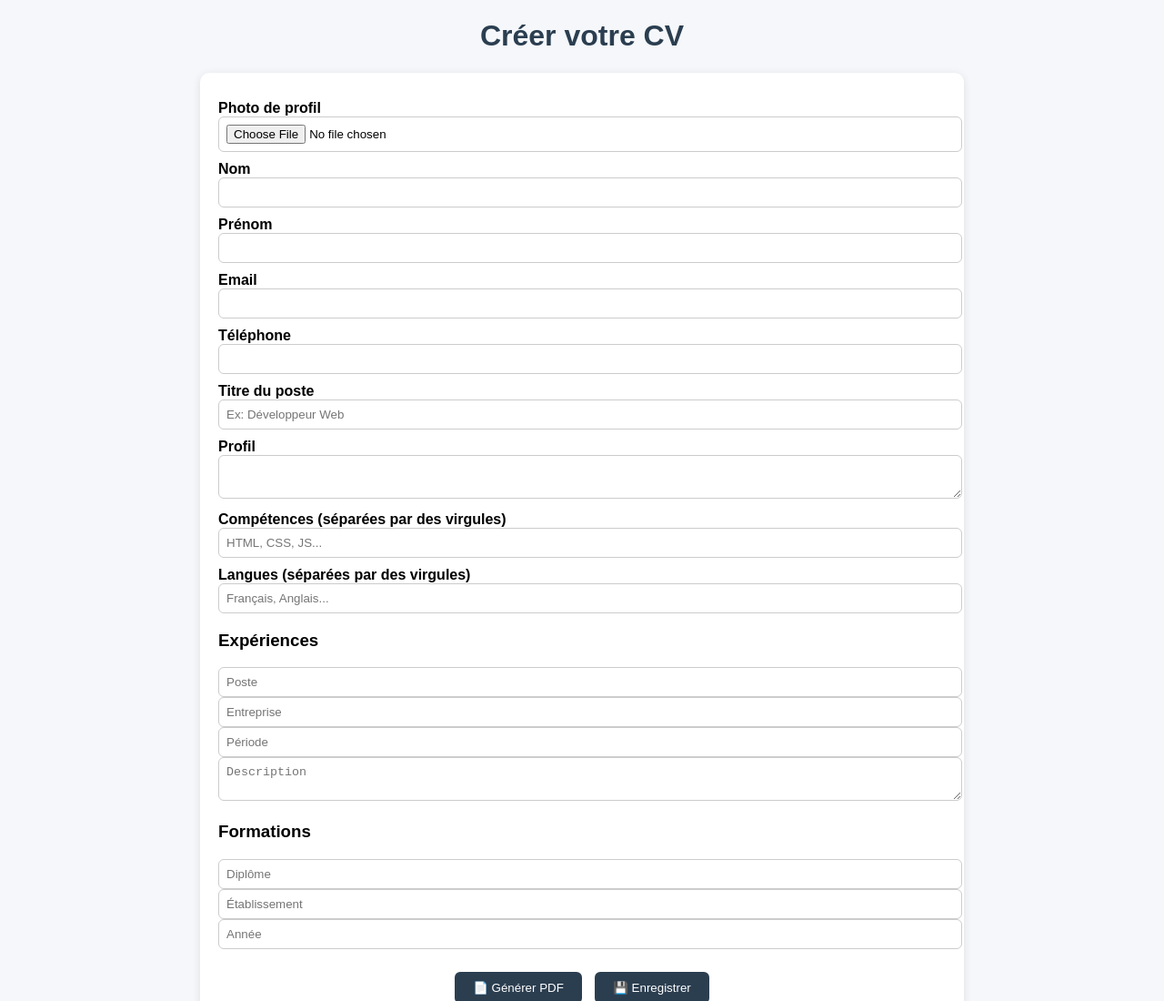
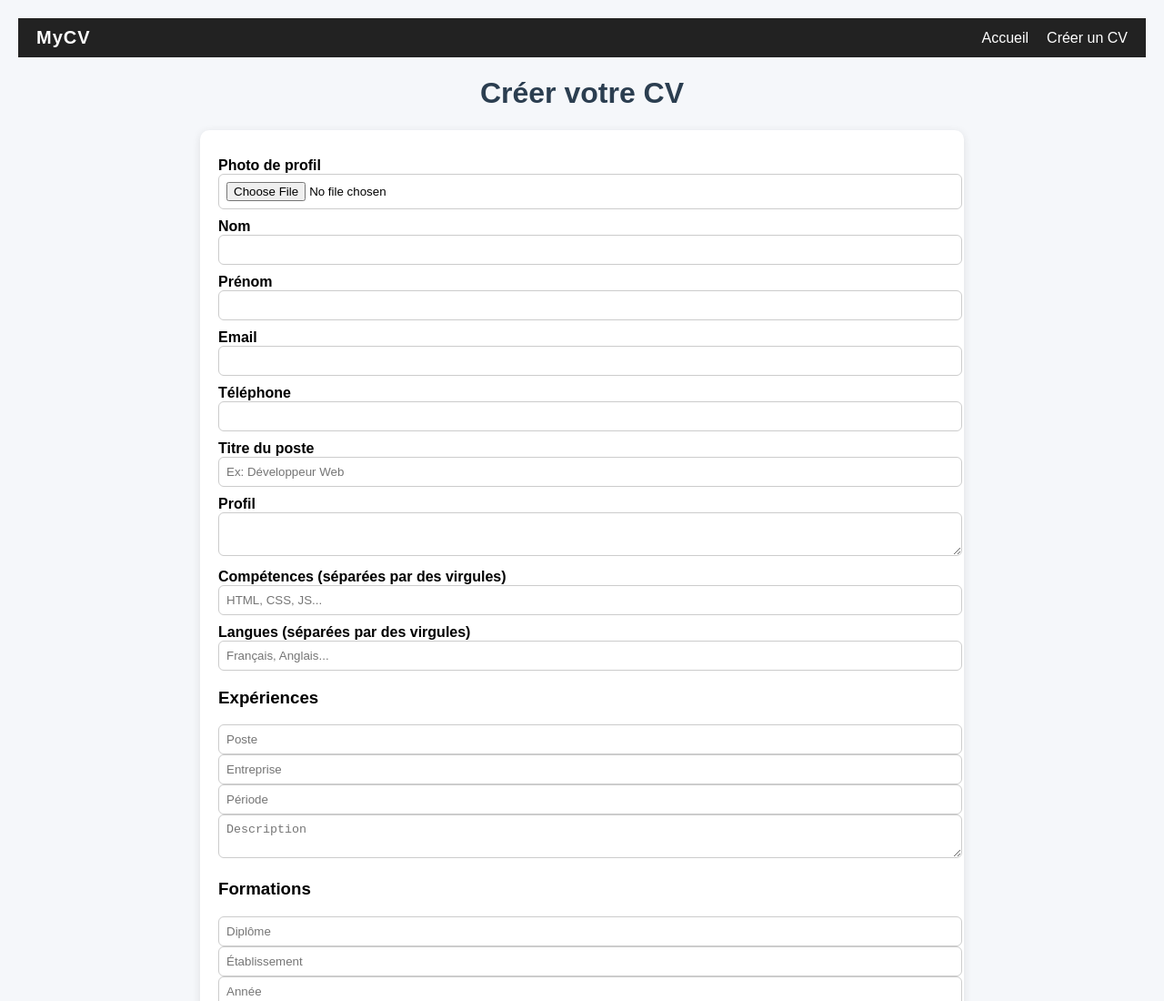
Before and after one commit to elongastarks/cv-generator, a plain HTML site: page create.html in a window 1280 px wide. Shown: the top 1100 px of the page at 91% size. Drawn offline with Linux system fonts and the light colour scheme; no server answers.

Commit message:
Update create.html

```diff
--- a/create.html
+++ b/create.html
@@ -11,6 +11,60 @@
       margin: 20px;
       background: #f5f7fa;
     }
+    .navbar {
+  display: flex;
+  justify-content: space-between;
+  align-items: center;
+  background-color: #222;
+  color: white;
+  padding: 10px 20px;
+  position: sticky;
+  top: 0;
+  z-index: 100;
+  font-family: 'Poppins', sans-serif;
+}
+
+.logo {
+  font-size: 20px;
+  font-weight: bold;
+  letter-spacing: 1px;
+}
+
+.nav-links {
+  list-style: none;
+  display: flex;
+  gap: 20px;
+  margin: 0;
+}
+
+.nav-links a {
+  text-decoration: none;
+  color: white;
+  font-weight: 500;
+  transition: color 0.3s ease;
+}
+
+.nav-links a:hover {
+  color: #00bcd4;
+}
+
+
+@media (max-width: 600px) {
+  .nav-links {
+    flex-direction: column;
+    position: absolute;
+    top: 60px;
+    right: 20px;
+    background: #333;
+    padding: 10px;
+    border-radius: 8px;
+    display: none;
+  }
+
+  .navbar.active .nav-links {
+    display: flex;
+  }
+}
     h1 {
       text-align: center;
       color: #2b3e50;
@@ -57,6 +111,13 @@
   </style>
 </head>
 <body>
+  <nav class="navbar">
+  <div class="logo">MyCV</div>
+  <ul class="nav-links">
+    <li><a href="index.html">Accueil</a></li>
+    <li><a href="cv.html">Créer un CV</a></li>
+  </ul>
+  </nav>
   <h1>Créer votre CV</h1>
   <form id="cvForm">
     <label>Photo de profil</label>
```
